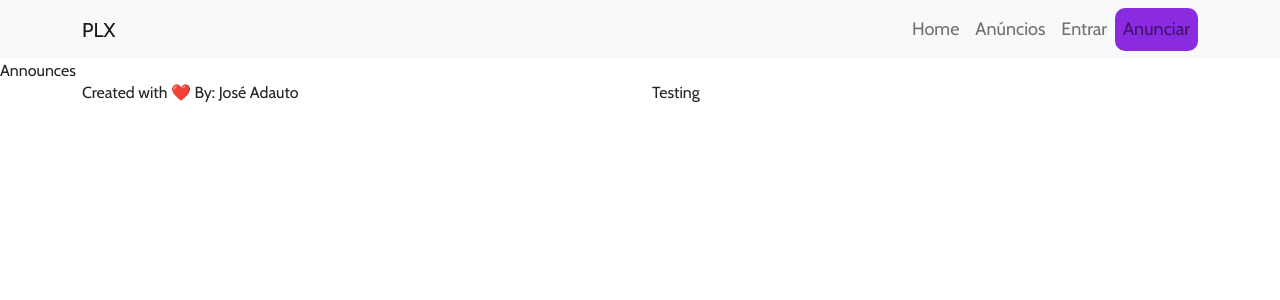
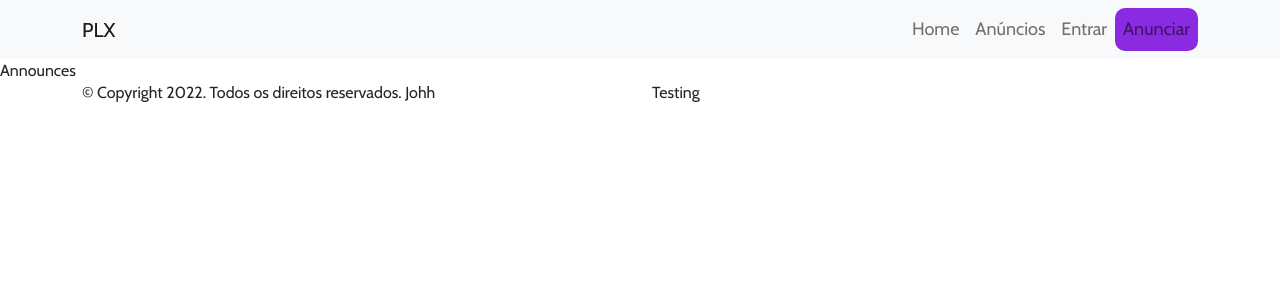
Before and after one commit to albadauto/ecommerce-project, a React (Create React App) app: page /announces in a window 1280 px wide. Shown: the top 300 px of the page. Built offline with nearby package versions, Linux system fonts and the light colour scheme.

Commit message:
Copyright in footer

```diff
--- a/src/components/Footer/Index.jsx
+++ b/src/components/Footer/Index.jsx
@@ -6,7 +6,7 @@ export default function Footer() {
         <Container>
             <Row>
                 <Col>
-                    <h6>Created with ❤️ By: José Adauto</h6>
+                    <h6>© Copyright {new Date().getFullYear()}. Todos os direitos reservados. Johh</h6>
                 </Col>
                 <Col>
                 <h6>Testing</h6>
```
